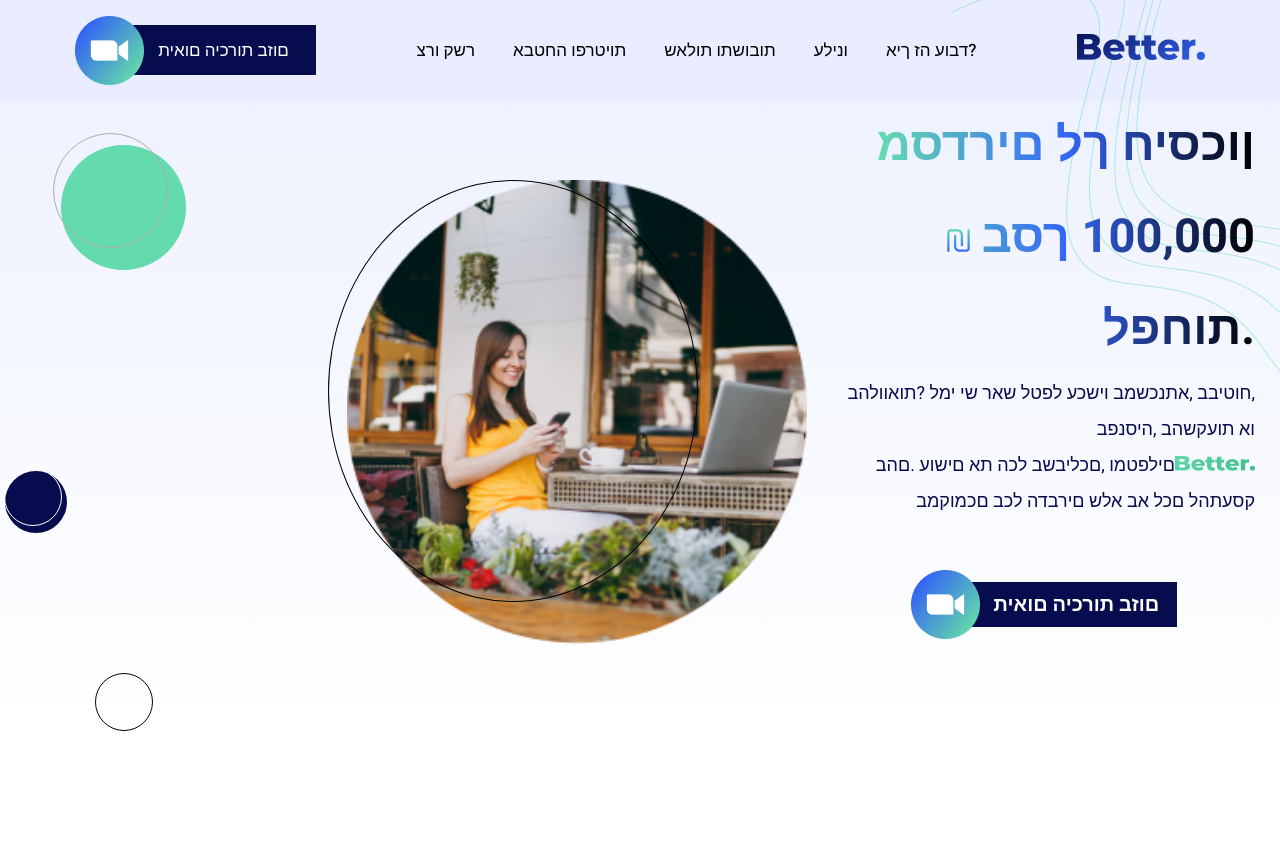
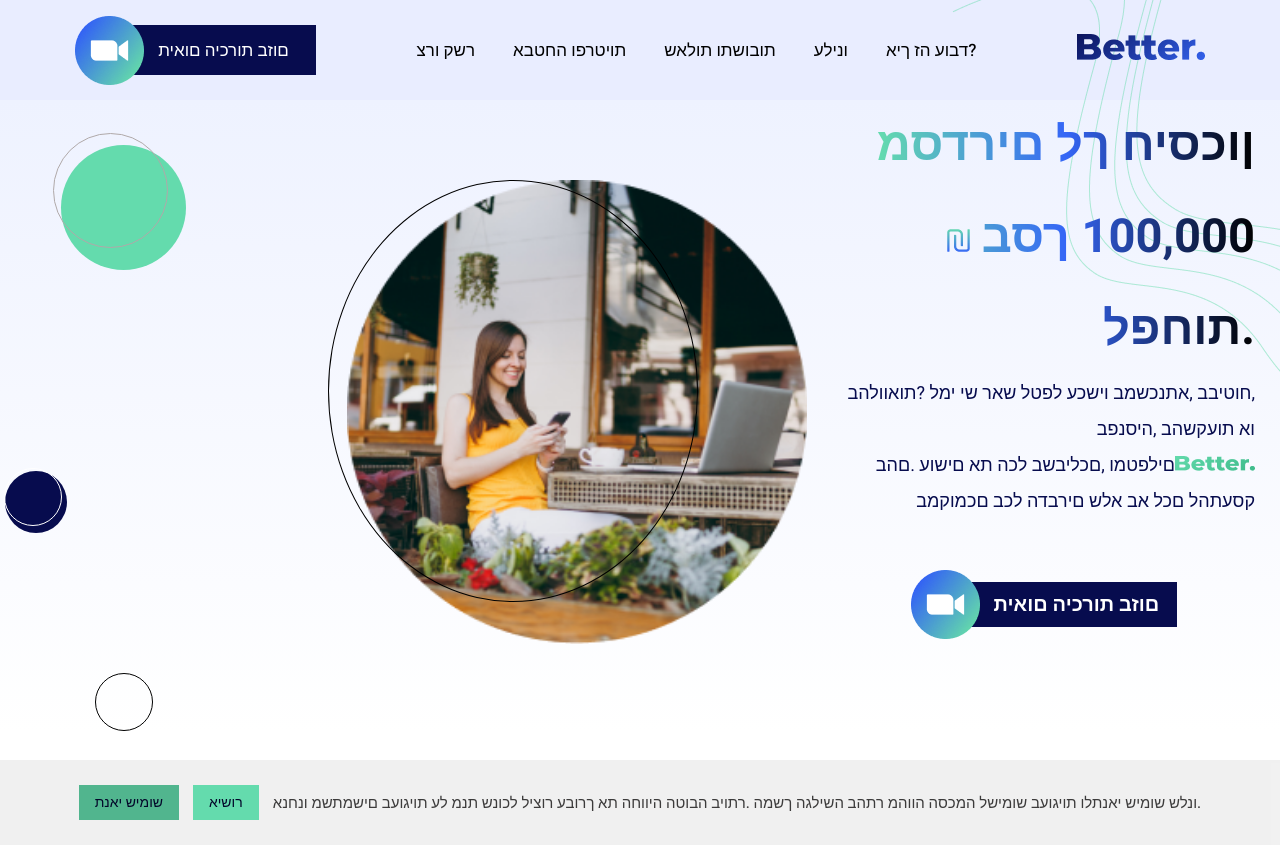
Before and after one commit to emredemirel39/project-from-figma, a React (Create React App) app: page / in a window 1280 px wide. Before the commit the page ends 800 px from the top, so only its background shows below. Built offline with nearby package versions, Linux system fonts and the light colour scheme.

Commit message:
Created Hero Bottom section

```diff
--- a/src/components/Hero/Hero.module.scss
+++ b/src/components/Hero/Hero.module.scss
@@ -124,7 +124,7 @@
 
     .firstBall{
         //($bgSize, $coloredBallSize, $ballColor, $emptyBallSize, $emptyBallBorderColor, $mTop, $mLeft)
-        @include ballMixin (138px, 125px,  $greenBallColor, 115px, #B0A9A9, -12px, -26px);
+        @include ballMixin (138px, 125px,  $lightGreen, 115px, #B0A9A9, -12px, -26px);
         position: relative;
         margin-right: 100px;
         margin-top: 45px
--- /dev/null
+++ b/src/components/HeroBottom/HeroBottom.module.scss
@@ -0,0 +1,50 @@
+@import '../../styles/colors';
+
+.heroBottom{
+    display: flex;
+    gap: 14px;
+    justify-content: center;
+    align-items: center;
+    background-color: $lightGrey;
+    margin-top: 28px;
+    height: 85px;
+
+    p {
+        direction: rtl;
+        font-style: normal;
+        font-weight: 500;
+        font-size: 15px;
+        text-align: right;
+        color: #3C3B3B;
+    }
+
+    button{
+        direction: rtl;
+        border: none;
+        outline: none;
+        height: 35px;
+        display: flex;
+        justify-content: center;
+        align-items: center;
+        font-style: normal;
+        font-weight: 500;
+        font-size: 14px;
+        text-align: right;
+        cursor: pointer;
+
+    }
+
+    button:first-child{
+        background-color: $darkGreen;
+        width: 100px;
+        color: #030629;
+
+    }
+
+    button:nth-child(2){
+        background-color: $lightGreen;
+        width: 66px;
+        color: #030629;
+
+    }
+}
--- /dev/null
+++ b/src/components/HeroBottom/index.tsx
@@ -0,0 +1,16 @@
+import styles from './HeroBottom.module.scss';
+
+const HeroBottom = () => {
+  return (
+    <div className={styles.heroBottom}>
+        <button>שומיש יאנת</button>
+        <button>רושיא</button>
+        <p>
+            .ונלש שומיש יאנתלו תויגועב שומישל המכסה הווהמ רתהב השילגה ךשמה .רתויב הבוטה
+             היווחה תא ךרובע רוציל לכונש תנמ לע תויגועב םישמתשמ ונחנא
+        </p>
+    </div>
+  )
+}
+
+export default HeroBottom;
--- a/src/styles/_colors.scss
+++ b/src/styles/_colors.scss
@@ -4,4 +4,6 @@ $darkBlue: #070C4E;
 $blueishGrey:  #E9EDFF;
 $lightToBlueishGradientColor: linear-gradient(180deg, rgba(238, 242, 255, 0.04) 0%, #EEF2FF 45.79%, rgba(238, 242, 255, 0) 100%);
 $blueishToLightGradientColor: linear-gradient(180deg, #EEF2FF 0%, rgba(238, 242, 255, 0) 100%);
-$greenBallColor: #64DBAD;
+$lightGreen: #64DBAD;
+$darkGreen: #51B58E;
+$lightGrey: rgba(231, 231, 231, 0.6);
--- a/src/views/MainPage/index.tsx
+++ b/src/views/MainPage/index.tsx
@@ -1,10 +1,12 @@
 import React from 'react'
 import Hero from '../../components/Hero'
+import HeroBottom from '../../components/HeroBottom'
 
 const MainPage = () => {
   return (
     <div>
       <Hero/>
+      <HeroBottom/>
     </div>
   )
 }
```
